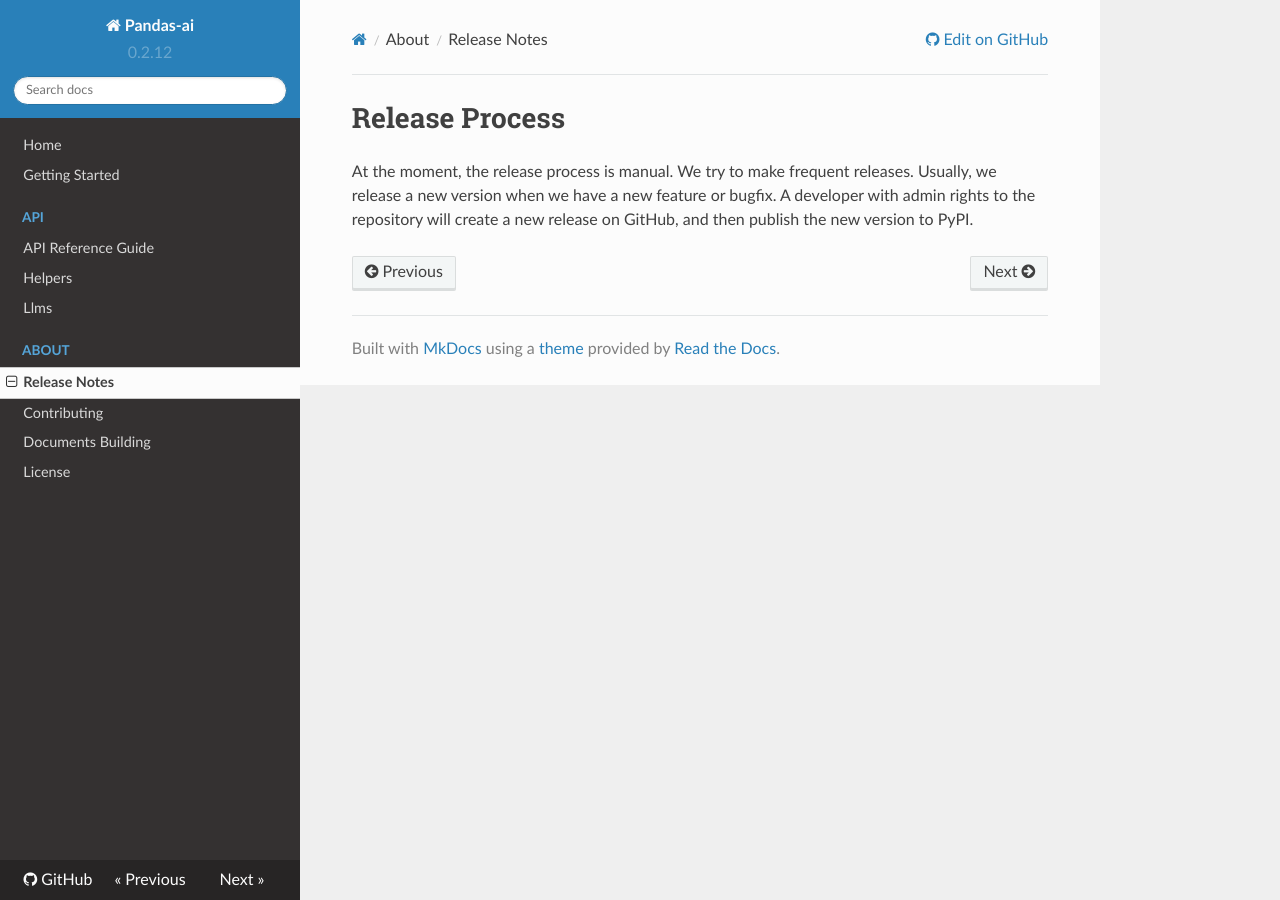
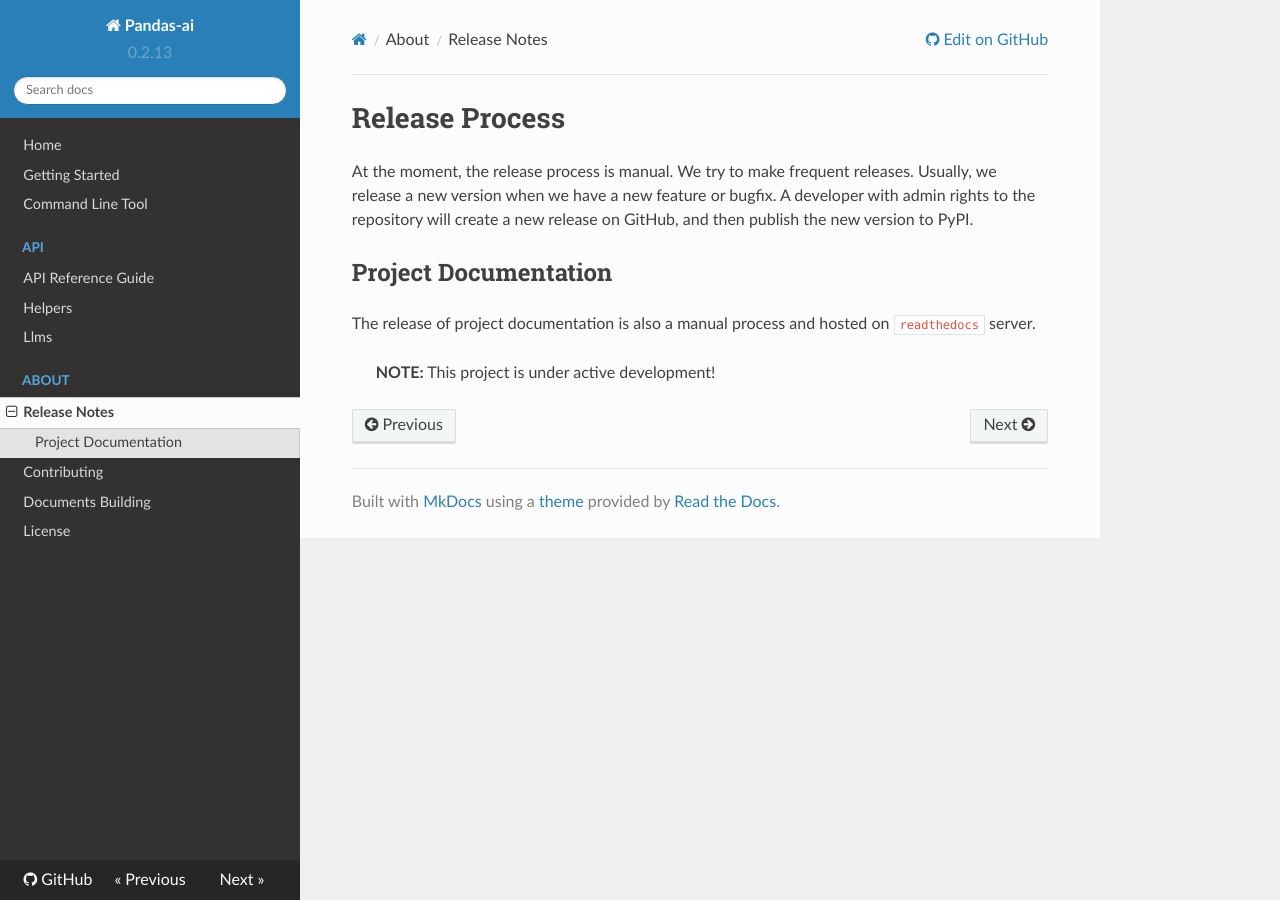
Before and after one commit to Sinaptik-AI/pandas-ai, an MkDocs documentation site: the page built from docs/release-notes.md, in a window 1280 px wide. Built offline with MkDocs 1.6.1, drawn with Linux system fonts in a browser that asks for light colours; nearby versions of some CDN libraries.

Commit message:
Merged with Release `0.2.13`.

```diff
--- a/docs/release-notes.md
+++ b/docs/release-notes.md
@@ -2,3 +2,9 @@
 At the moment, the release process is manual. We try to make frequent releases. Usually, we release a new version
 when we have a new feature or bugfix. A developer with admin rights to the repository will create a new release on
 GitHub, and then publish the new version to PyPI.
+
+## Project Documentation
+
+The release of project documentation is also a manual process and hosted on `readthedocs` server.
+
+> **NOTE:** This project is under active development!
--- a/mkdocs.yml
+++ b/mkdocs.yml
@@ -11,6 +11,7 @@ theme:
 nav:
     - Home: index.md
     - Getting Started: getting-started.md
+    - Command Line Tool: pai_cli.md
     - API:
         - API/api.md
         - API/helpers.md
@@ -21,7 +22,7 @@ nav:
         - Documents Building: building_docs.md
         - License: license.md
 extra:
-    version: "0.2.12"
+    version: "0.2.13"
 plugins:
   - search
   - mkdocstrings:
```
Also changed, not shown: docs/pai_cli.md (added, +22 -0 lines).
